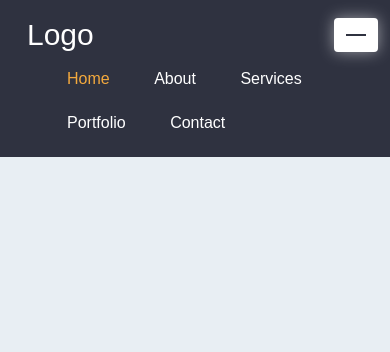
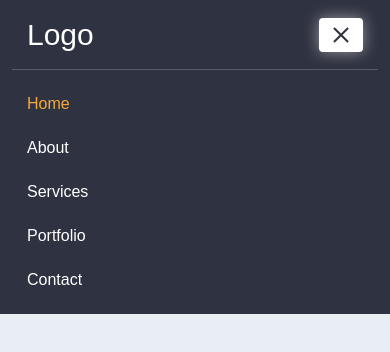
Before and after one commit to tresorsawasawa/Responsive_Navbar, a plain HTML site: page index.html in a window 390 px wide. Both pictures are taken after a click on the button 356 px from the left and 34 px from the top of the page. Drawn offline with Linux system fonts and the light colour scheme.

Commit message:
initial repo

```diff
--- a/script.js
+++ b/script.js
@@ -0,0 +1,17 @@
+
+const navToggler = document.querySelector(".nav-toggler")
+
+navToggler.addEventListener("click", navToggle);
+
+function navToggle() {
+    navToggler.classList.toggle("active");
+    const nav = document.querySelector(".nav");
+    nav.classList.toggle("open");
+
+    if(nav.classList.contains("open")){
+        nav.style.maxHeight = nav.scrollHeight + "px"
+    }
+    else{
+        nav.removeAttribute("style");
+    }
+}
--- a/style.css
+++ b/style.css
@@ -69,6 +69,8 @@ a{
     border-radius: 4px;
     cursor: pointer;
     border: none;
+    display: none;
+    margin-right: 15px;
 }
 .nav-toggler:focus{
     outline: none;
@@ -80,4 +82,57 @@ a{
     background-color: var(--color-1);
     display: block;
     margin: auto;
+    position: relative;
+    transition: all 0.3s ease;
 }
+.nav-toggler.active span{
+    background-color: transparent;
+}
+.nav-toggler span::before,
+.nav-toggler span::after{
+    content: "";
+    position: absolute;
+    left: 0;
+    top: 0;
+    width: 100%;
+    height: 100%;
+    background-color: var(--color-1);
+    transition: all 0.3s ease;
+}
+.nav-toggler span::before{
+    transform: translateY(-6px);
+}
+.nav-toggler.active span::before{
+    transform: rotate(45deg);
+}
+.nav-toggler span::after{
+    transform: translateY(6px);
+}
+.nav-toggler.active span::after{
+    transform: rotate(135deg);
+}
+@media(max-width: 991px){
+    .nav-toggler{
+        display: block;
+    }
+    .header .nav{
+        width: 100%;
+        padding: 0;
+        max-height: 0px;
+        overflow: hidden;
+        visibility: hidden;
+        transition: all 0.5s ease;
+    }
+    .header .nav.open{
+        visibility: visible;
+    }
+    .header .nav ul{
+        padding: 12px 15px 0;
+        margin-top: 12px;
+        border-top: 1px solid rgba(255, 255, 255, 0.2);
+    }
+    .header .nav ul li{
+        display: block;
+        margin: 0;
+    }
+}
```
